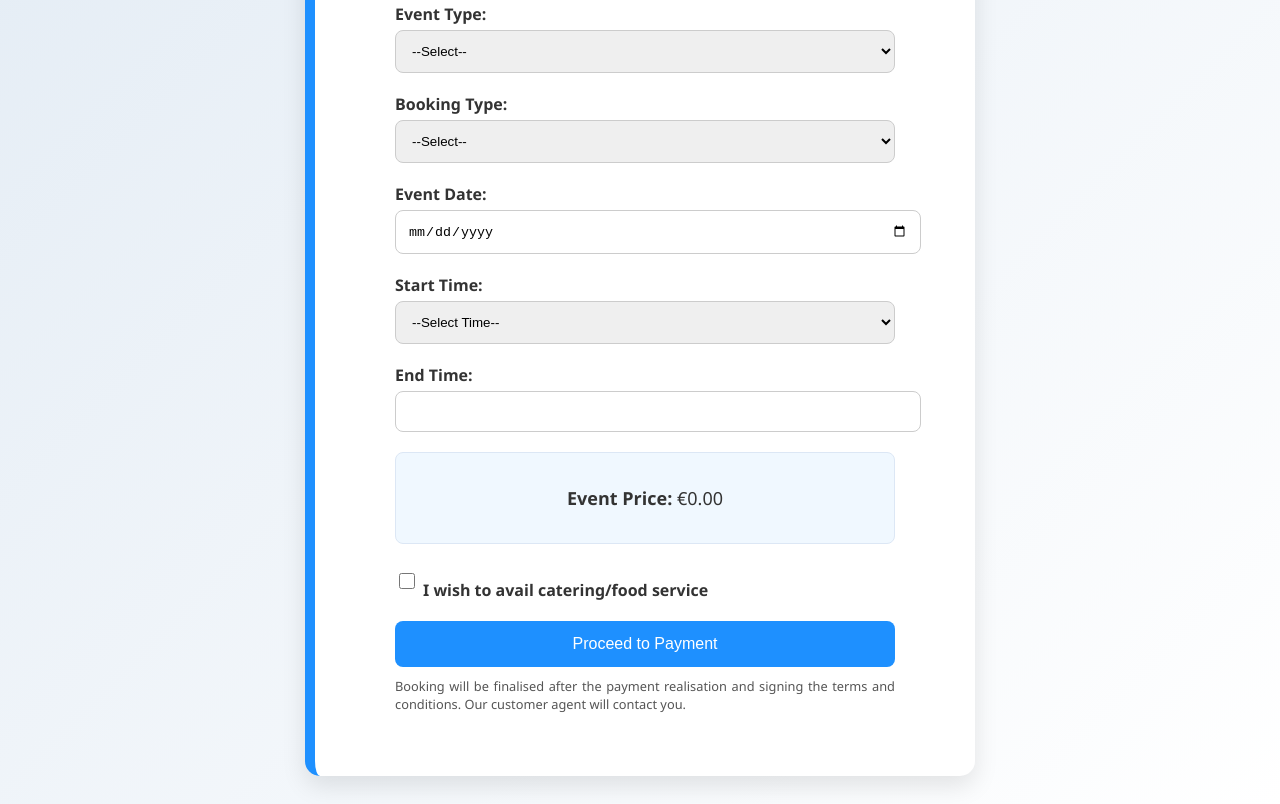
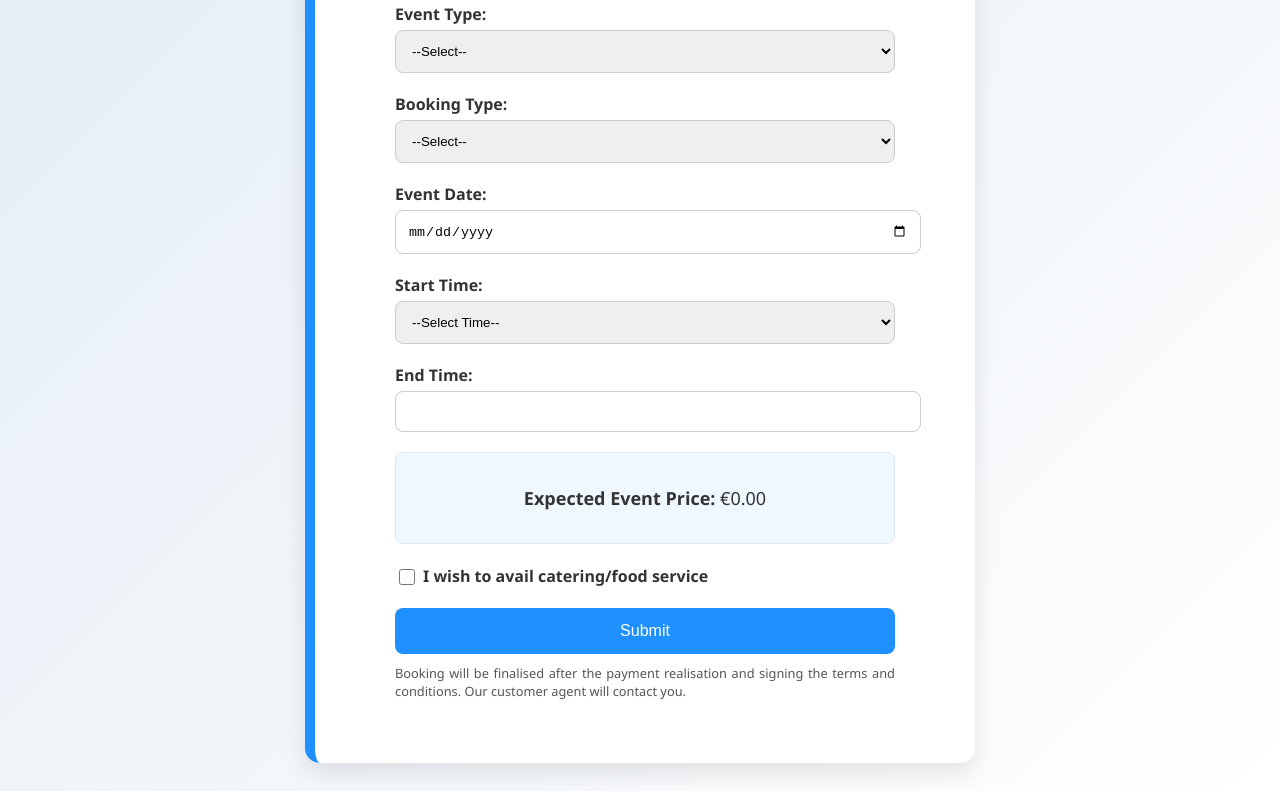
Before and after one commit to BewinWilsonMathews/Elite_Events, a plain HTML site: page booking.html in a window 1280 px wide. Shown: the part 541-1345 px from the top of the page. Drawn offline with nearby package versions, Linux system fonts and the light colour scheme.

Commit message:
Update booking.html

```diff
--- a/booking.html
+++ b/booking.html
@@ -104,16 +104,16 @@
 <input type="text" id="endTime" readonly />
 
     <div id="priceDisplay" style="margin-top: 20px;">
-      <p><strong>Event Price:</strong> <span id="eventPrice">€0.00</span></p>
+      <p><strong>Expected Event Price:</strong> <span id="eventPrice">€0.00</span></p>
     </div>
-<div style="margin-top: 15px; display: flex; align-items: center;">
-  <input type="checkbox" id="cateringService" name="cateringService" style="width: 16px; height: 16px; margin-right: 8px;" />
-  <label for="cateringService" style="cursor: pointer; user-select: none;">
+<div style="margin-top: 15px;">
+  <label style="display: flex; align-items: center; cursor: pointer; user-select: none;">
+    <input type="checkbox" id="cateringService" name="cateringService" style="width: 16px; height: 16px; margin-right: 8px;" />
     I wish to avail catering/food service
   </label>
 </div>
 
-    <button type="submit" style="margin-top: 20px;">Proceed to Payment</button>
+    <button type="submit" style="margin-top: 20px;">Submit</button>
 
 <p style="margin-top: 10px; font-size: 0.8em; color: #555; text-align:justify;">
   Booking will be finalised after the payment realisation and signing the terms and conditions. Our customer agent will contact you.
@@ -142,6 +142,11 @@
   const db = firebase.firestore();
 </script>
 
+<script src="https://cdn.jsdelivr.net/npm/@emailjs/browser@3/dist/email.min.js"></script>
+<script>
+  emailjs.init("UHXb-rlhf5E7Ws_i4"); // ✅ Your actual public key is correct here
+</script>
+
 
   <script src="script.js"></script>
 <script>
```
